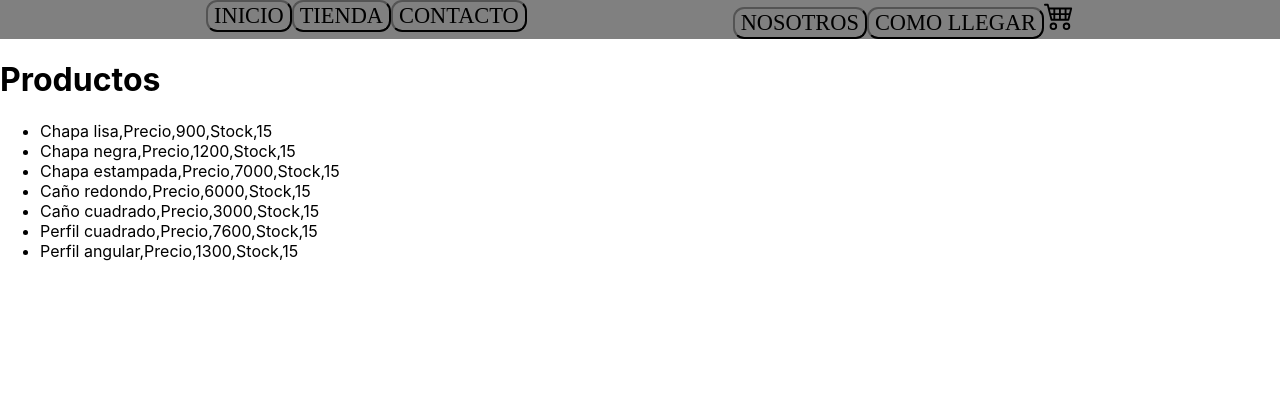
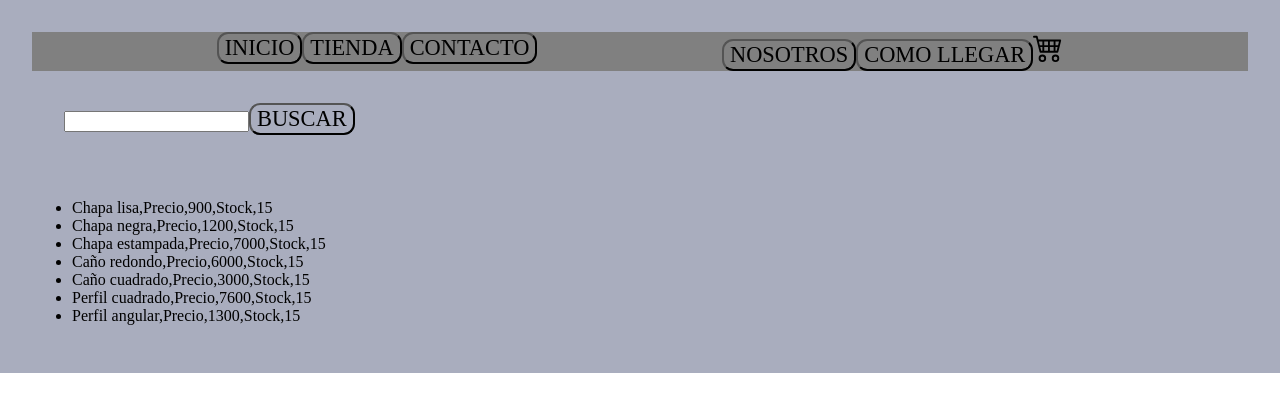
Before and after one commit to Julianweiber/apphbv, a React (Create React App) app in the folder tiendahbv/: page / in a window 1280 px wide. Shown: the top 412 px of the page. Built offline with nearby package versions, Linux system fonts and the light colour scheme.

Commit message:
modificacion

```diff
--- a/tiendahbv/src/App.css
+++ b/tiendahbv/src/App.css
@@ -1,48 +1,11 @@
-/* .App {
+ .App {
 
-  margin: 0 auto;
- position:relative;
- background:rgb(52, 63, 219);
- height:100vh;
- width: 100%;
+    color:black;
+    background: #a9adbe;
+    font-family: Manrope;
 
-z-index:0;
-text-align: center;
+
+    padding: 2rem;
+
 
 }
-
-.App-logo {
-  height: 40vmin;
-  pointer-events: none;
-}
-
-@media (prefers-reduced-motion: no-preference) {
-  .App-logo {
-    animation: App-logo-spin infinite 20s linear;
-  }
-}
-
-.App-header {
-
-  background-color: #282c34;
-  min-height: 100vh;
-  display: flex;
-  flex-direction: column;
-  align-items: center;
-  justify-content: center;
-  font-size: calc(10px + 2vmin);
-  color: white;
-}
-
-.App-link {
-  color: #61dafb;
-}
-
-@keyframes App-logo-spin {
-  from {
-    transform: rotate(0deg);
-  }
-  to {
-    transform: rotate(360deg);
-  }
-} */
--- a/tiendahbv/src/components/NavBar/ItemListContainer/ItemListContainer.js
+++ b/tiendahbv/src/components/NavBar/ItemListContainer/ItemListContainer.js
@@ -1,11 +1,50 @@
 import ItemList from "./ItemList"
-const ItemListContainer = ()  => {
-    return (
-    <h1>Productos</h1>
+import { useState,
+    // useEffect
+  } from 'react';
 
 
-    )
-}
+
+
+
+
+
+      const ItemListContainer = () => {
+<h1>Productos</h1>
+
+        const [productos, setProductos] = useState([])
+        const [input, setInput] = useState('')
+
+        // useEffect(() => {
+        //   fetch('https://api.mercadolibre.com/sites/MLA/search?q=iphone')
+        //   .then( res => { return res.json()}).then( function (respuesta) {
+        //     setProductos(respuesta.results.slice(0, 10))
+        //   })
+        // }, [])
+
+
+        const handleClick = () => {
+          fetch(`https://api.mercadolibre.com/sites/MLA/search?q=${input}`)
+          .then( res => { return res.json()}).then( function (respuesta) {
+            setProductos(respuesta.results.slice(0, 10))
+          })
+        }
+
+        return (
+          <div className="App">
+            <div>
+              <input type="text" onChange={(event) => setInput(event.target.value)}/>
+              <button onClick={handleClick}>Buscar</button>
+            </div>
+            <ul>
+              { productos.map(prod => {
+                return <li style={{ color: 'white' }} key={prod.id}>{prod.title}</li>
+              })}
+            </ul>
+          </div>
+        );
+      }
+
 
 
 export default ItemListContainer
```
Also changed, not shown: tiendahbv/src/components/NavBar/ItemListContainer/Item.js (+17 -0 lines).
